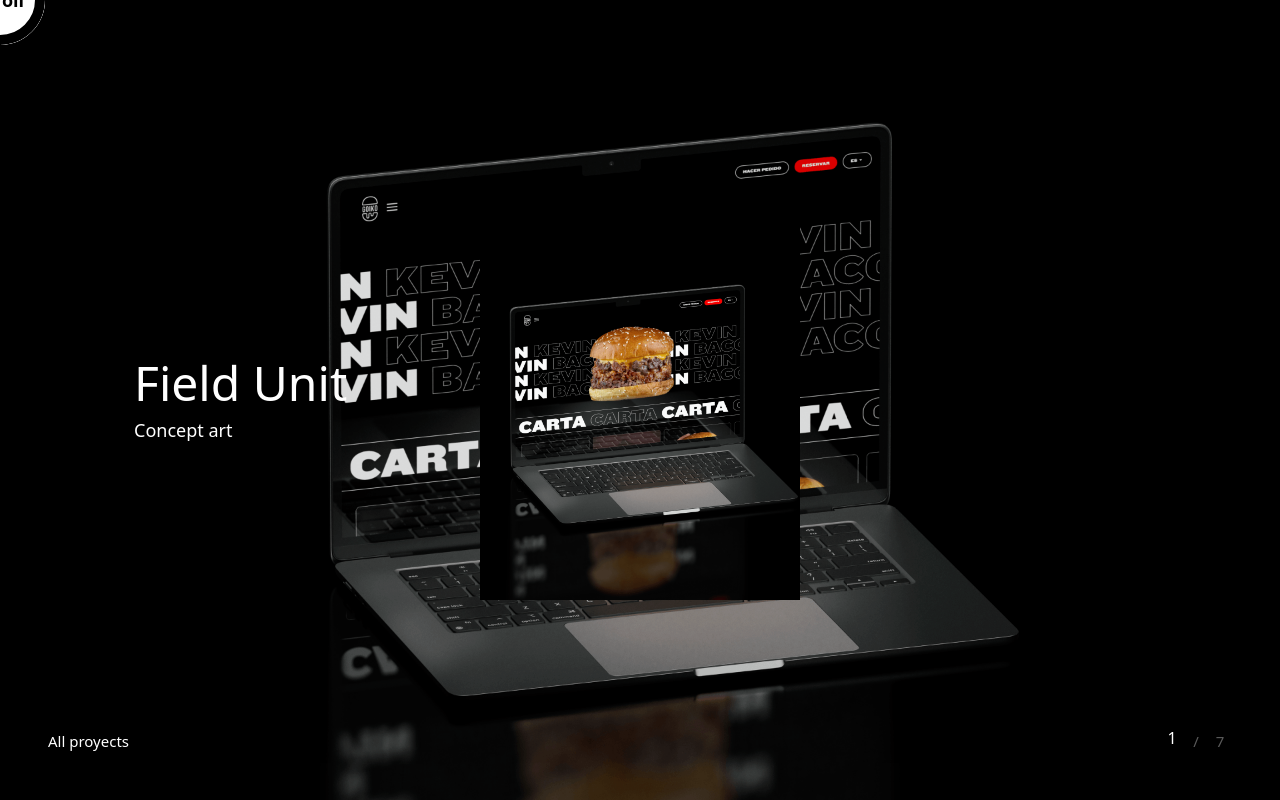
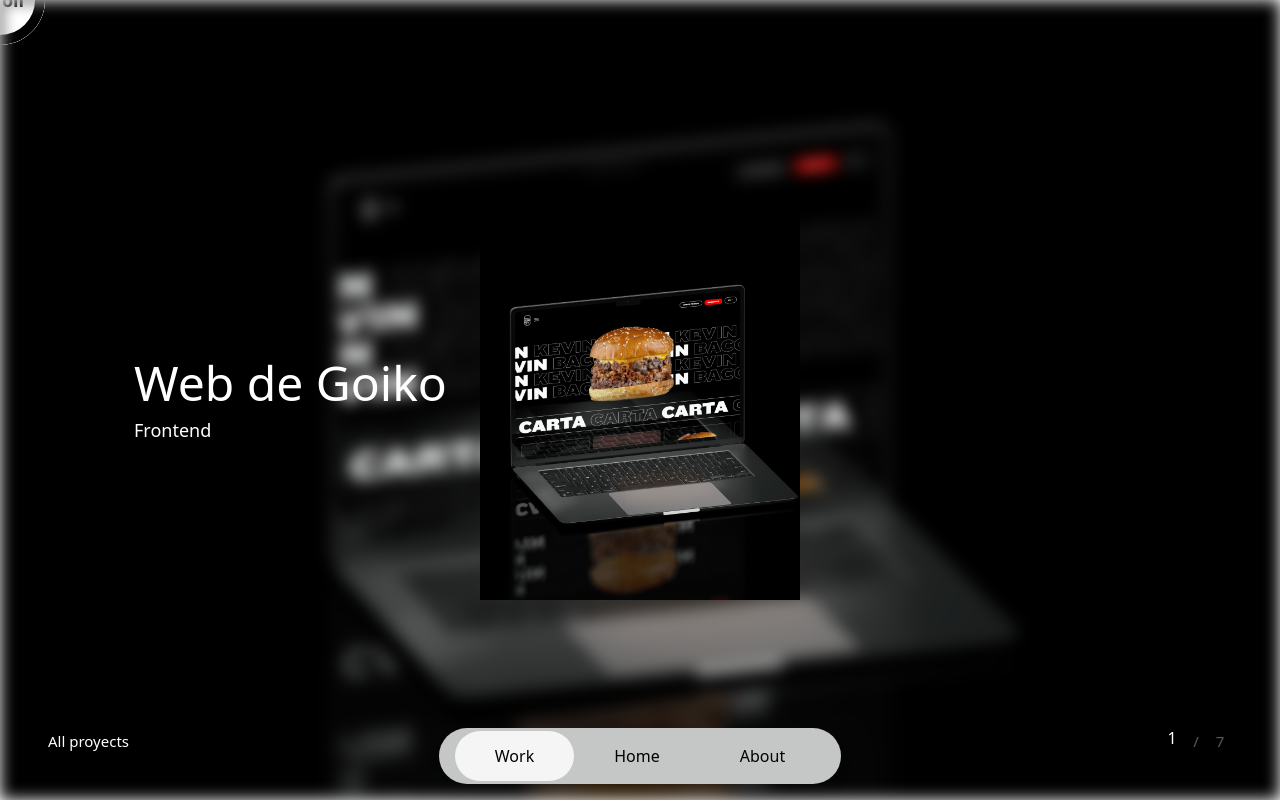
Before and after one commit to maigcorrea/Personal-portfolio, a React (Vite) app in the folder frontend/: page /#/work in a window 1280 px wide. Built offline with nearby package versions, Linux system fonts and the light colour scheme.

Commit message:
Custom Cursor for Work/ page

```diff
--- a/frontend/src/components/CustomCursor.css
+++ b/frontend/src/components/CustomCursor.css
@@ -24,6 +24,6 @@
   mix-blend-mode: difference;
 }
 
-body, *:hover {
+/* body, *:hover {
   cursor: none !important;
-}
+} */
--- a/frontend/src/components/CustomCursor.jsx
+++ b/frontend/src/components/CustomCursor.jsx
@@ -1,8 +1,12 @@
 import React, { useEffect, useRef } from "react";
 import "./CustomCursor.css";
+import { useLocation } from "react-router-dom";
 
 const CustomCursor = () => {
   const cursorRef = useRef(null);
+  const location = useLocation();
+
+
 
   useEffect(() => {
     const moveCursor = (e) => {
--- a/frontend/src/hooks/works.js
+++ b/frontend/src/hooks/works.js
@@ -14,12 +14,12 @@
 let isTouchActive = false;
 
 const slideTitles = [
-  "Field Unit1", "Field Unit2", "Field Unit3", "Field Unit4",
+  "Web de Goiko", "Field Unit2", "Field Unit3", "Field Unit4",
   "Field Unit5", "Field Unit6", "Field Unit7"
 ];
 
 const slideDescriptions = [
-  "Concept art1", "Concept art2", "Concept art3", "Concept art4",
+  "Frontend", "Concept art2", "Concept art3", "Concept art4",
   "Concept art5", "Concept art6", "Concept art7"
 ];
 
--- a/frontend/src/pages/Work.jsx
+++ b/frontend/src/pages/Work.jsx
@@ -10,6 +10,10 @@
 
   useEffect(() => {
     initializeWorkSlider();
+
+    // Al montar la página le añadimos al body una clase para identificarla, y así saber si mostrar el cursor (la flechita) o no, ya que esta página tiene un cursor personalizado
+    document.body.classList.add('work-page');
+    return () => document.body.classList.remove('work-page');
   }, []);
 
   return (
@@ -22,7 +26,11 @@
             </div>
         </div>*/}
 
+      <div className='h-dvh'>
 
+        <div className='m-auto w-full flex justify-center '>
+          <NavBar className=""/>
+        </div>
 
         <footer>
           <p>All proyects</p>
@@ -34,10 +42,10 @@
         </footer>
 
 
-        <div className="slider">
-          <div className="slide">
+        <div className="slider blur-sm">
+          <div className="slide" >
             <div className="slide-bg-img">
-              <img src="assets/work/img1.png" alt=""/>
+              <img src="assets/work/img1.png"  alt=""/>
             </div>
           </div>
         </div>
@@ -51,11 +59,13 @@
 
         <div className="slide-copy">
           <div className="slide-title">
-            <h1>Field Unit</h1>
+            <h1>Web de Goiko</h1>
           </div>
           <div className="slide-description">
-            <p>Concept art</p>
+            <p>Frontend</p>
           </div>
+        </div>
+
         </div>
     </>
   )
--- a/frontend/src/pages/globals.css
+++ b/frontend/src/pages/globals.css
@@ -193,3 +193,10 @@
   margin: 0;
   padding: 0;
 }
+
+
+/* CURSOR EN WORK */
+/* Que el cursor no se vea en la página de Work, en las demás sí */
+body.work-page {
+  cursor: none !important;
+}
```
